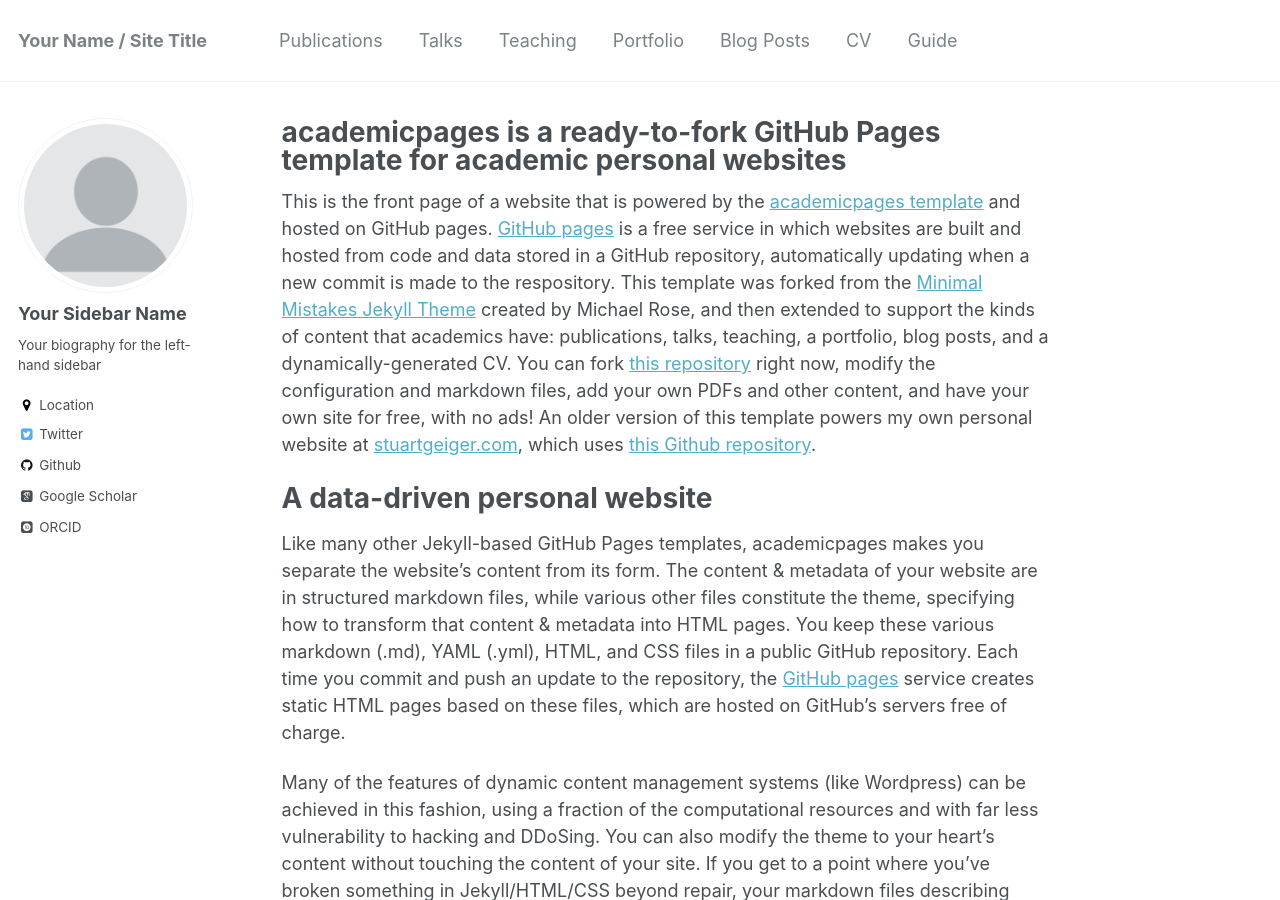
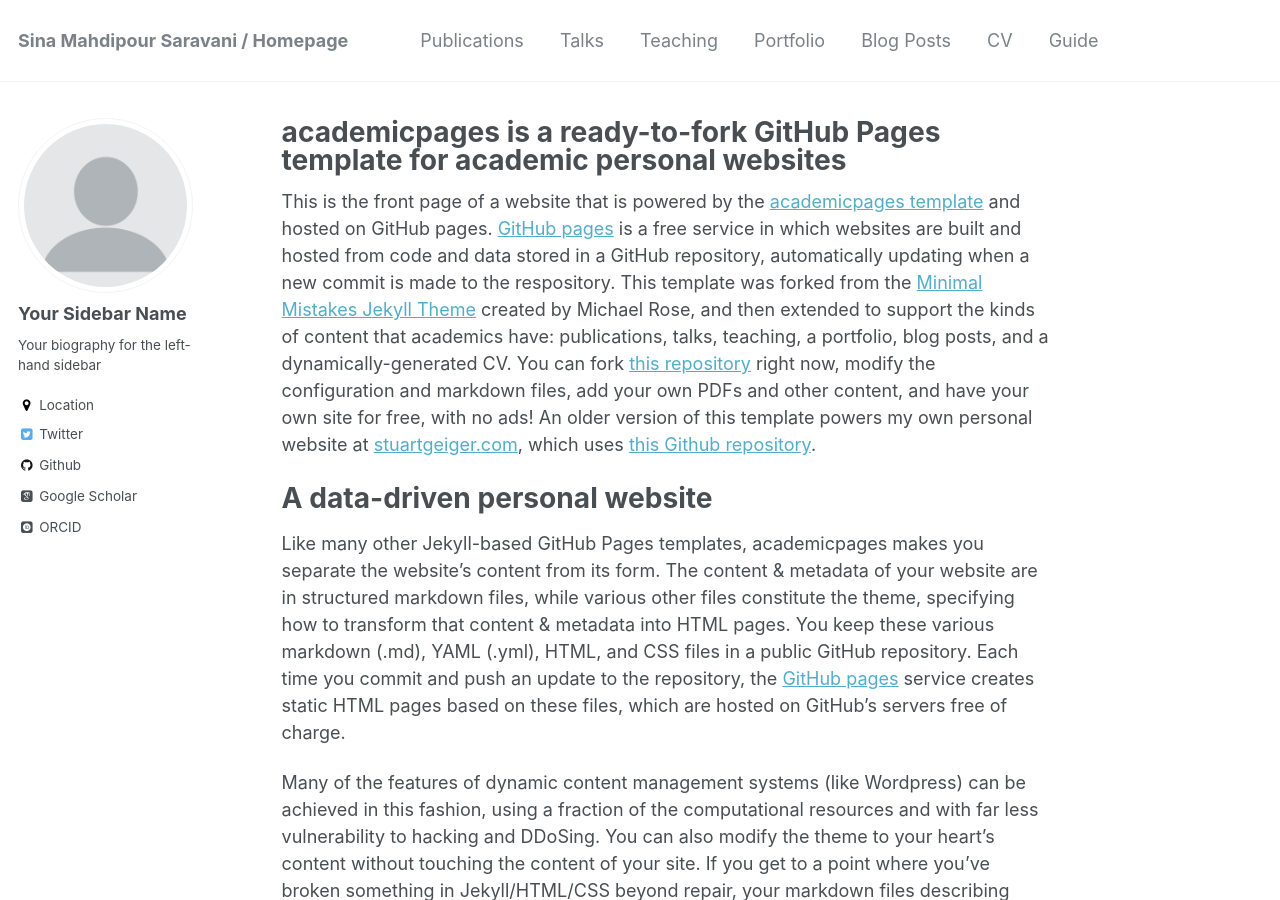
Before and after one commit to sinamps/sinamps.github.io, a Jekyll site: the page built from _pages/about.md, in a window 1280 px wide and 900 px high. Built offline with Jekyll 4.4.1, drawn with Linux system fonts in a browser that asks for light colours; some web fonts are replaced; some of the changed text lies outside the part shown.

Commit message:
changing template 1

```diff
--- a/_config.yml
+++ b/_config.yml
@@ -7,14 +7,14 @@
 
 # Site Settings
 locale                   : "en-US"
-title                    : "Your Name / Site Title"
+title                    : "Sina Mahdipour Saravani / Homepage"
 title_separator          : "-"
-name                     : &name "Your Name"
-description              : &description "personal description"
-url                      : https://academicpages.github.io # the base hostname & protocol for your site e.g. "https://mmistakes.github.io"
+name                     : &name "Sina Mahdipour Saravani"
+description              : &description "Senior Bachelor Student at Amirkabir University of Technology"
+url                      : https://sinamahdipour.github.io # the base hostname & protocol for your site e.g. "https://mmistakes.github.io"
 baseurl                  : "" # the subpath of your site, e.g. "/blog"
 repository               : "academicpages/academicpages.github.io"
-teaser                   :  # filename of teaser fallback teaser image placed in /images/, .e.g. "500x300.png"
+teaser                   : "me.jpg" # filename of teaser fallback teaser image placed in /images/, .e.g. "500x300.png"
 breadcrumbs              : false # true, false (default)
 words_per_minute         : 160
 future                   : true
```
Also changed, not shown: images/me.jpg (added).
